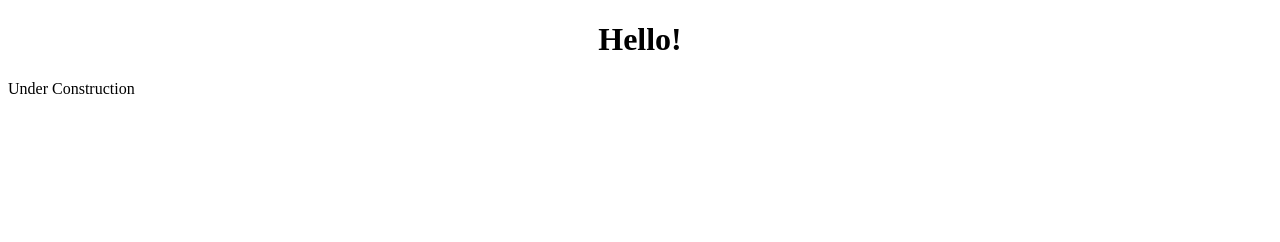
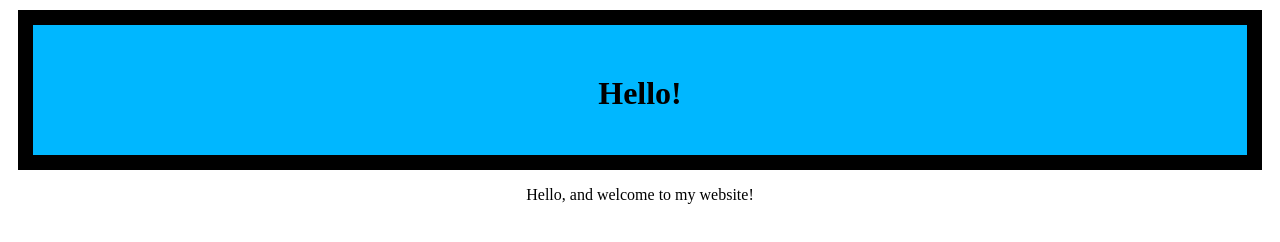
Before and after one commit to ilikegit905/MyWebsite, a plain HTML site: page index.html in a window 1280 px wide. Drawn offline with Linux system fonts and the light colour scheme.

Commit message:
Added welcome banner

```diff
--- a/index.html
+++ b/index.html
@@ -9,6 +9,8 @@
 <body>
     <H1>Hello!</H1>
 
-    Under Construction
+    <p>
+        Hello, and welcome to my website!
+    </p>
 </body>
 </html>
--- a/styles/main.css
+++ b/styles/main.css
@@ -1,3 +1,15 @@
 h1{
     text-align: center;
+    display: flex;
+    justify-content: center;
+    width: auto;
+    border: 15px solid rgb(0, 0, 0);
+    padding: 50px;
+    margin: 10px;
+    height: 30px;
+    background-color: rgb(0, 183, 255);
 }
+p{
+    text-align: center;
+
+}
```
